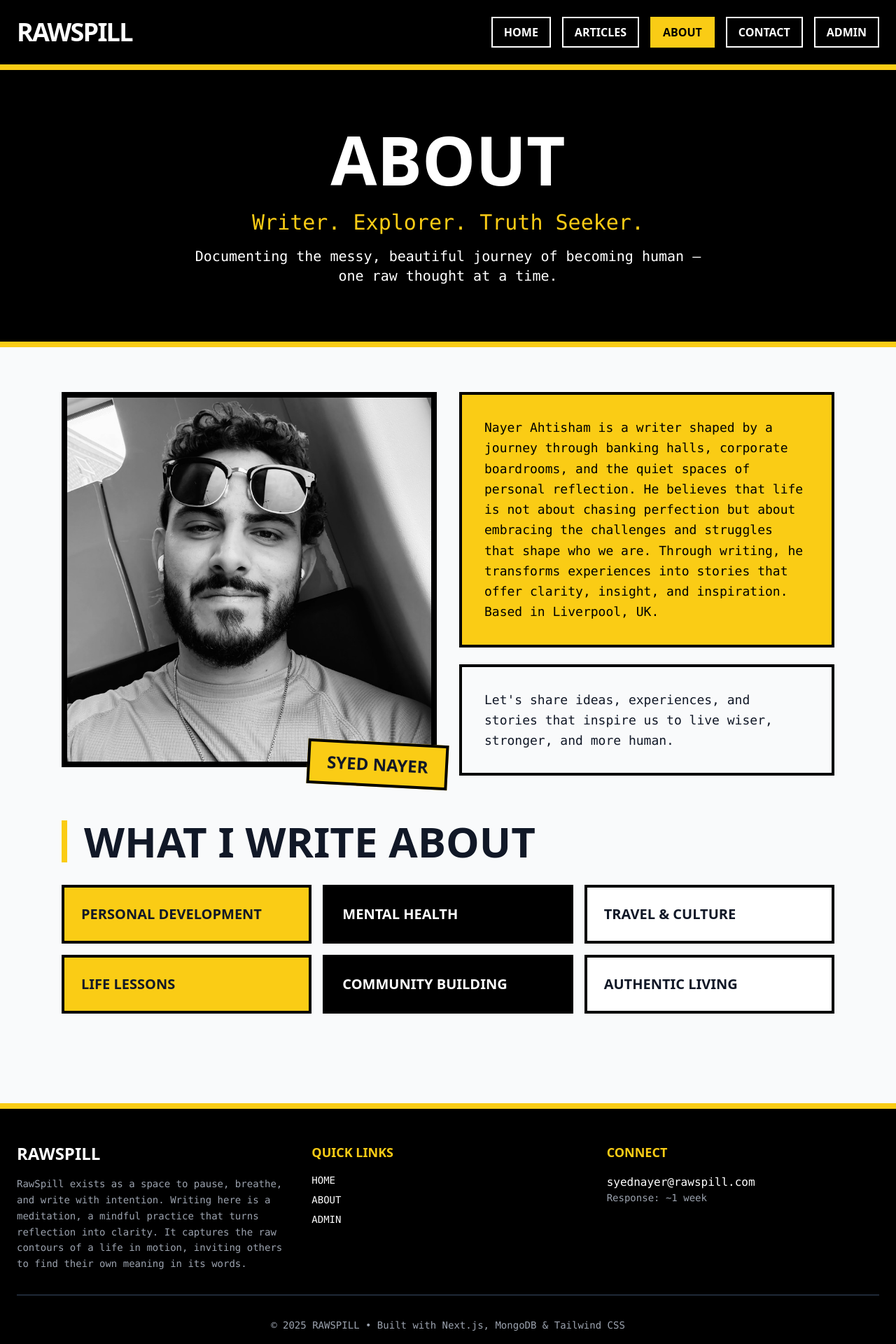
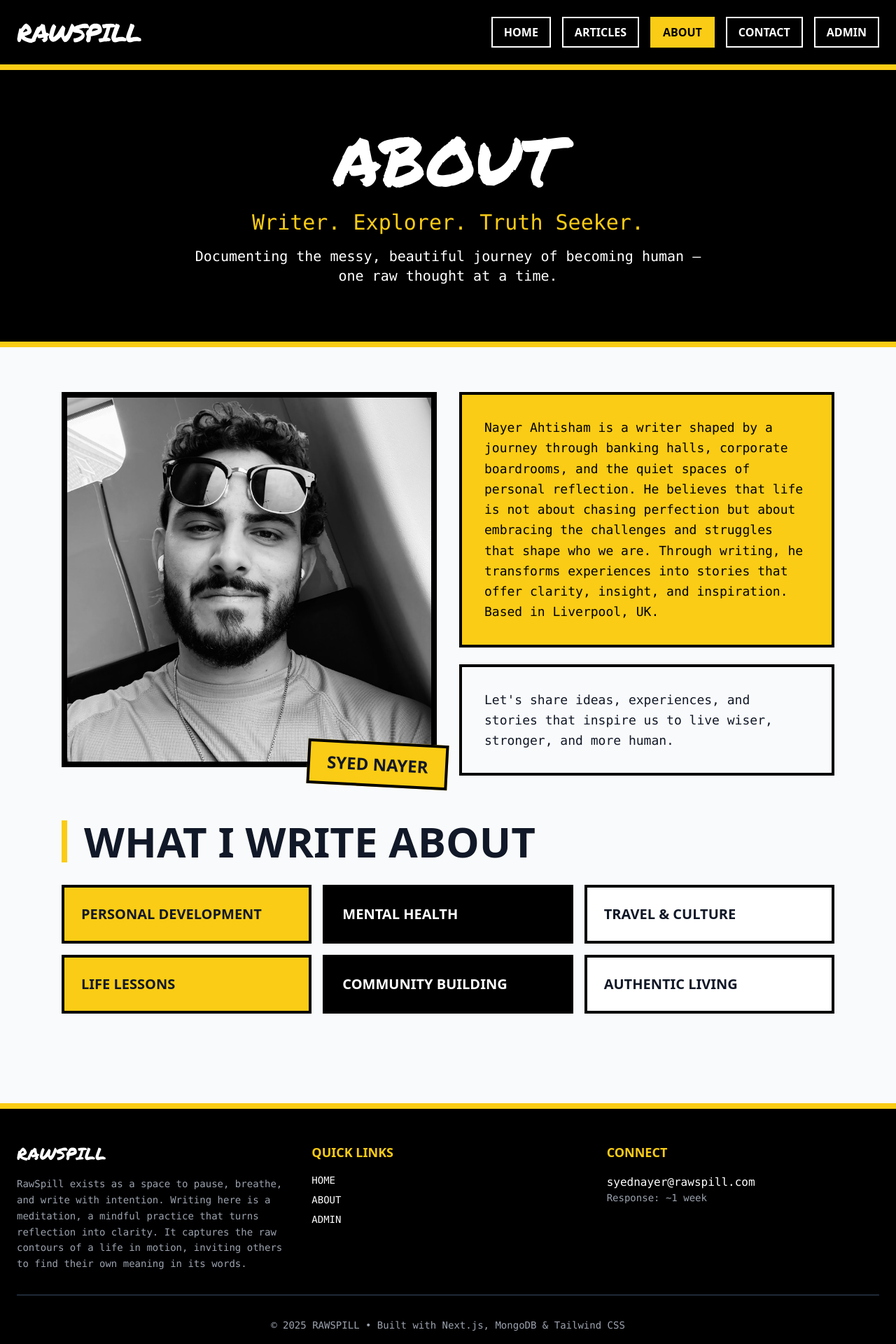
Before and after one commit to yameenrafiqi/real-raw-spill, a Next.js app: page /about in a window 1280 px wide. Shown: the top 1920 px of the page at 70% size. Built offline with nearby package versions, Linux system fonts and the light colour scheme.

Commit message:
Apply Permanent Marker font to all page headings and RAWSPILL branding

```diff
--- a/components/Footer.js
+++ b/components/Footer.js
@@ -4,7 +4,7 @@ export default function Footer() {
       <div className="max-w-7xl mx-auto px-6 py-12">
         <div className="grid md:grid-cols-3 gap-8 mb-8">
           <div>
-            <h3 className="text-2xl font-black mb-4">RAWSPILL</h3>
+            <h3 className="text-2xl mb-4" style={{ fontFamily: "'Permanent Marker', cursive" }}>RAWSPILL</h3>
             <p className="font-mono text-gray-400 text-sm leading-relaxed">
               RawSpill exists as a space to pause, breathe, and write with intention. Writing here is a meditation, a mindful practice that turns reflection into clarity. It captures the raw contours of a life in motion, inviting others to find their own meaning in its words.
             </p>
--- a/components/Header.js
+++ b/components/Header.js
@@ -10,7 +10,8 @@ export default function Header() {
         <div className="flex items-center justify-between">
           <Link
             href="/"
-            className="text-3xl md:text-4xl font-black tracking-tighter hover:text-yellow-400 transition-colors transform hover:scale-105 inline-block"
+            className="text-3xl md:text-4xl tracking-tighter hover:text-yellow-400 transition-colors transform hover:scale-105 inline-block"
+            style={{ fontFamily: "'Permanent Marker', cursive" }}
           >
             RAWSPILL
           </Link>
--- a/pages/about.js
+++ b/pages/about.js
@@ -6,7 +6,7 @@ export default function About() {
       {/* Hero Section */}
       <div className="bg-black text-white py-20 px-6 border-b-8 border-yellow-400">
         <div className="max-w-4xl mx-auto text-center">
-          <h1 className="text-6xl md:text-8xl font-black mb-6 leading-none">
+          <h1 className="text-6xl md:text-8xl mb-6 leading-none" style={{ fontFamily: "'Permanent Marker', cursive" }}>
             ABOUT
           </h1>
           <p className="text-2xl md:text-3xl font-mono text-yellow-400 mb-4">
--- a/pages/articles.js
+++ b/pages/articles.js
@@ -26,7 +26,7 @@ export default function Articles({ posts }) {
       <div className="relative overflow-hidden bg-black text-white py-20 px-6 border-b-8 border-yellow-400">
         <div className="max-w-7xl mx-auto">
           <div className="relative z-10">
-            <h1 className="text-6xl md:text-9xl font-black mb-8 leading-none animate-slide-in">
+            <h1 className="text-6xl md:text-9xl mb-8 leading-none animate-slide-in" style={{ fontFamily: "'Permanent Marker', cursive" }}>
               ARTICLES
             </h1>
             <p className="text-xl md:text-2xl font-mono text-yellow-400 animate-fade-in">
--- a/pages/contact.js
+++ b/pages/contact.js
@@ -96,7 +96,7 @@ export default function Contact() {
       {/* Hero Section */}
       <div className="bg-black text-white py-20 px-6 border-b-8 border-yellow-400">
         <div className="max-w-4xl mx-auto text-center">
-          <h1 className="text-6xl md:text-8xl font-black mb-6 leading-none">
+          <h1 className="text-6xl md:text-8xl mb-6 leading-none" style={{ fontFamily: "'Permanent Marker', cursive" }}>
             CONTACT
           </h1>
           <p className="text-2xl font-mono text-yellow-400">
```
